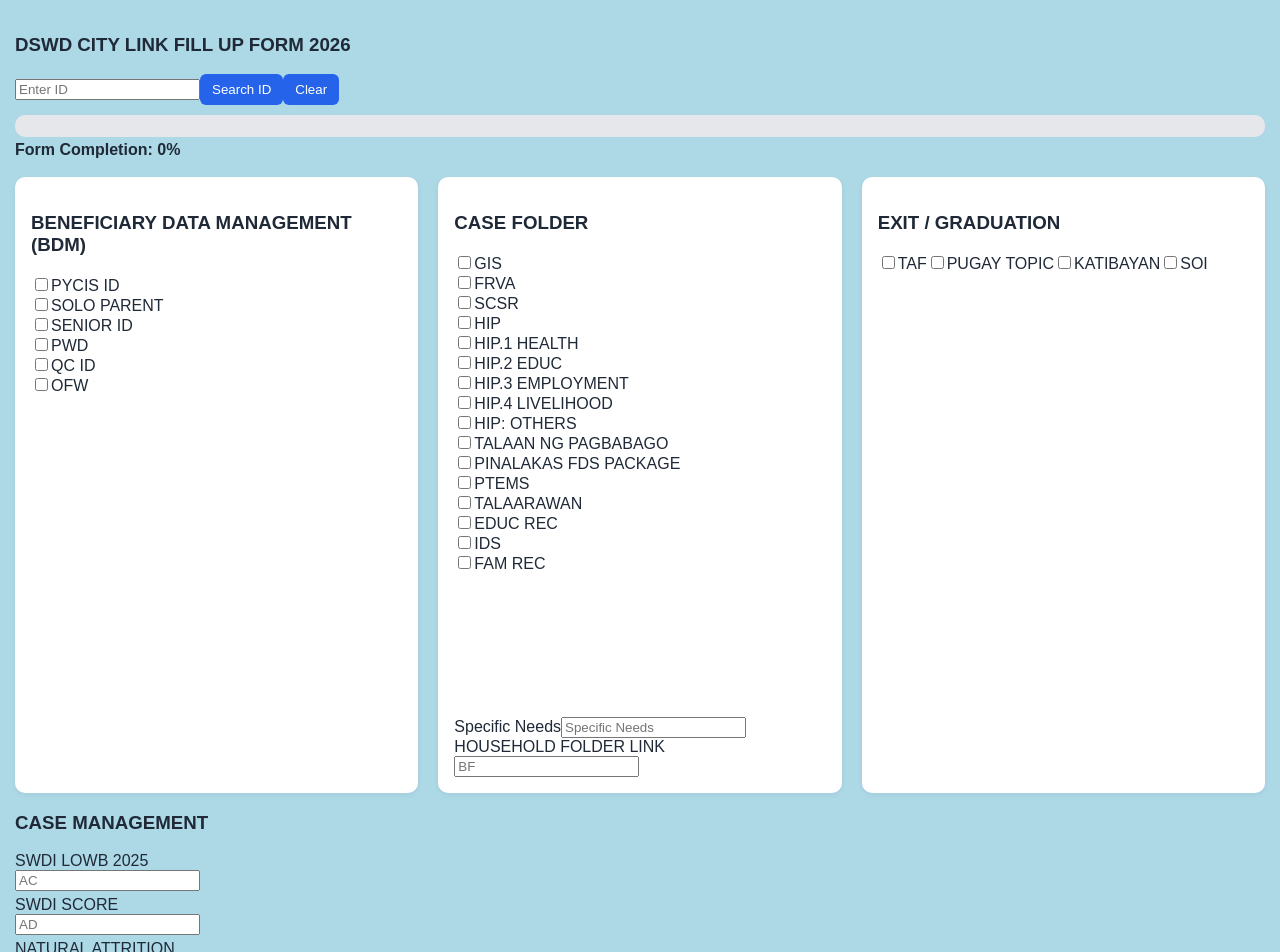
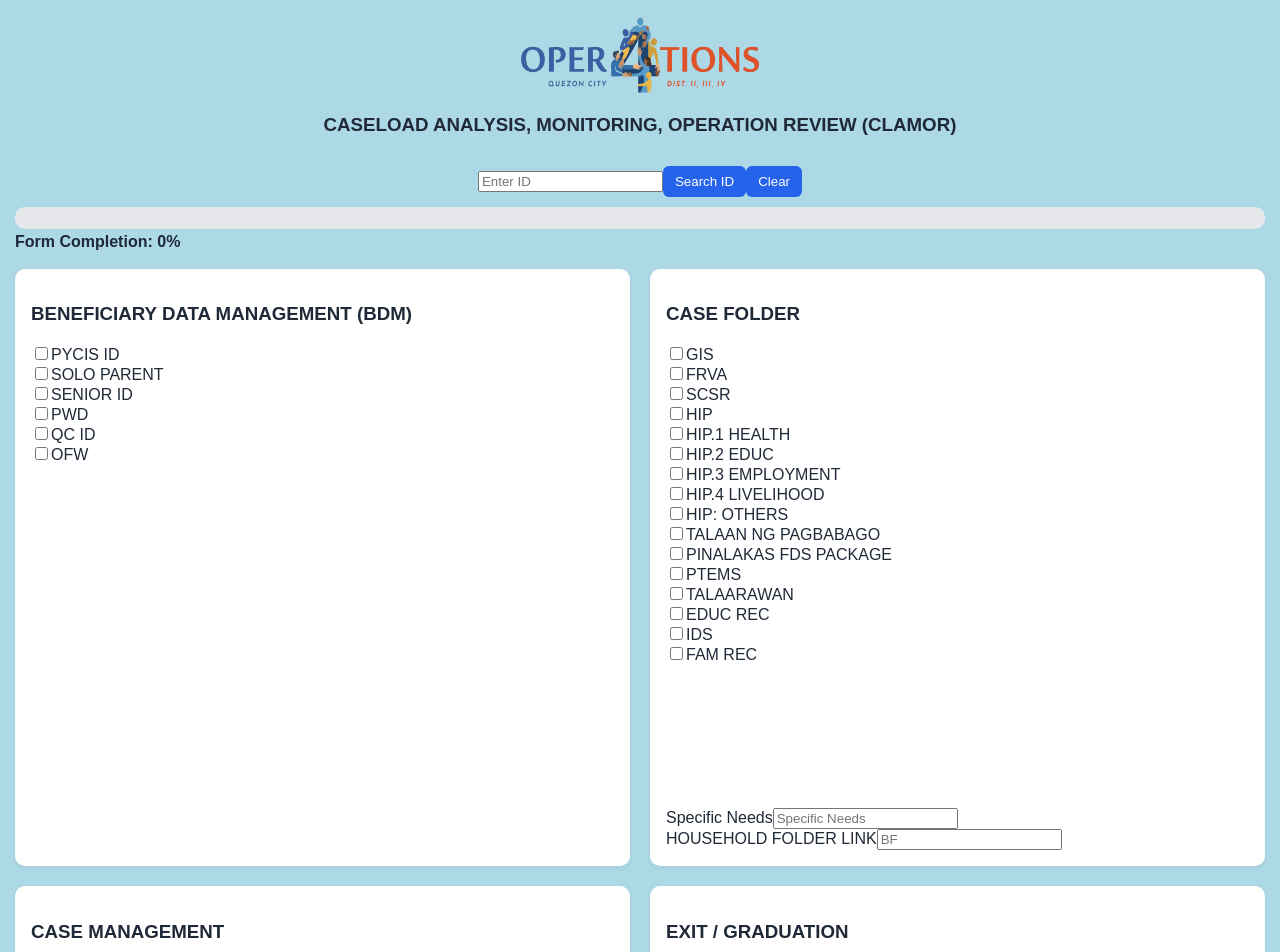
Before and after one commit to Andrei12388/spreadsheet_reactform2026, a React (Vite) app: page / in a window 1280 px wide. Shown: the top 952 px of the page. Built offline with nearby package versions, Linux system fonts and the light colour scheme.

Commit message:
fixed columns and logo apr 23 2026

```diff
--- a/src/App.jsx
+++ b/src/App.jsx
@@ -329,9 +329,30 @@ const progress = calculateProgress();
       <button onClick={zoomIn}>➕ Zoom</button>
       <button onClick={zoomOut}>➖ Zoom</button>
       */}
+      <div style={{
+        display: "flex",
+        justifyItems: "center",
+        alignItems: "center",
+        flexDirection: "column"
+      }}>
+<img src="/logo.png" width={260} height={80} style={{
+  display: "block",
 
-      <h3>DSWD CITY LINK FILL UP FORM 2026</h3>
+}}></img>
+      <h3 style={{
+ textAlign: "center",
+ marginBottom: 30,
 
+}}>CASELOAD ANALYSIS, MONITORING, OPERATION REVIEW (CLAMOR)</h3>
+</div>
+      <div style={{
+
+        display: "flex",
+        justifyContent: "center",
+        alignItems: "center",
+        justifyItems: "center",
+        alignContent: "center"
+      }}>
       <input
         placeholder="Enter ID"
         id="entryIdInput"
@@ -342,6 +363,8 @@ const progress = calculateProgress();
       <button onClick={clearForm}>Clear</button>
 
       <span>{message}</span>
+      </div>
+
 
       {/* ========================= */}
 {/* PROGRESS BAR */}
@@ -378,7 +401,7 @@ const progress = calculateProgress();
         <div style={{ background: "#e6f0ff", padding: 10, marginTop: 10 }}>
           <div>ID: {scanResult.id}</div>
           <div>Name: {scanResult.fullname}</div>
-          <div>Case Folders: {scanResult.folders}%</div>
+          <div>Case Folder: {scanResult.folders}%</div>
           <div>Pugay: {scanResult.pugay}%</div>
         </div>
       )}
@@ -404,6 +427,7 @@ const progress = calculateProgress();
         {checkboxLabels[id]}
       </label>
     ))}
+
 <br></br>
     {/* text inputs stay here */}
     {isVisible("R") && (
@@ -608,10 +632,39 @@ const progress = calculateProgress();
 
 
   {/* ========================= */}
-  {/* EXIT */}
+  {/* CASE MANAGEMENT */}
   {/* ========================= */}
-  <div className="section-card">
-    <h3>EXIT / GRADUATION</h3>
+  <div className="section-card" style={{
+    display: "flex",
+    flexDirection: "column"
+  }}>
+      <h3>CASE MANAGEMENT</h3>
+
+      {["AC", "AD", "AE", "AF", "AG"].map(id => (
+         <label>
+       {textLabels[id]}
+        <input
+          key={id}
+
+          id={id}
+          value={formData[id] || ""}
+          onChange={handleChange}
+          style={{ display: "block", marginBottom: 5 }}
+        />
+        </label>
+      ))}
+
+  </div>
+
+   {/* ========================= */}
+  {/* EXIT GRAD */}
+  {/* ========================= */}
+  <div className="section-card" style={{
+    display: "flex",
+    flexDirection: "column"
+  }}>
+
+   <h3>EXIT / GRADUATION</h3>
 
     {["BG", "BH", "BI", "BJ"].map(id => (
       <label key={id}>
@@ -624,31 +677,14 @@ const progress = calculateProgress();
         {checkboxLabels[id]}
       </label>
     ))}
-
-  </div>
+    </div>
 
 </div>
 
 
 
       {/* ========================= */}
-      {/* CASE MANAGEMENT */}
-      {/* ========================= */}
-      <h3>CASE MANAGEMENT</h3>
 
-      {["AC", "AD", "AE", "AF", "AG"].map(id => (
-         <label>
-       {textLabels[id]}
-        <input
-          key={id}
-          placeholder={id}
-          id={id}
-          value={formData[id] || ""}
-          onChange={handleChange}
-          style={{ display: "block", marginBottom: 5 }}
-        />
-        </label>
-      ))}
 
       {/* ========================= */}
       {/* TABLE */}
--- a/src/index.css
+++ b/src/index.css
@@ -147,7 +147,7 @@ table input[type="checkbox"] {
 ========================= */
 .top-sections {
   display: grid;
-  grid-template-columns: repeat(3, 1fr);
+  grid-template-columns: repeat(2, 1fr);
   gap: 20px;
 }
 
```
Also changed, not shown: public/logo.png (added).
